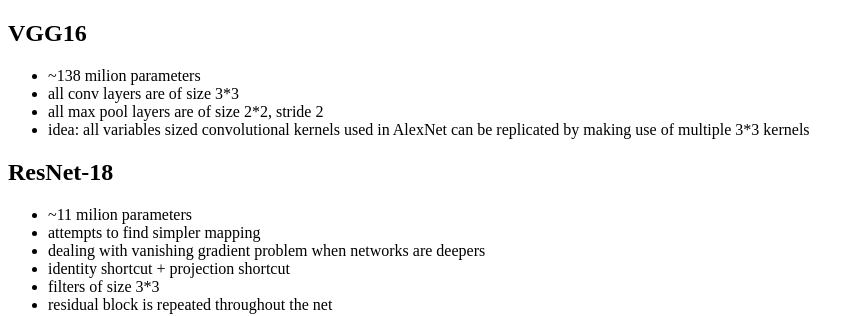
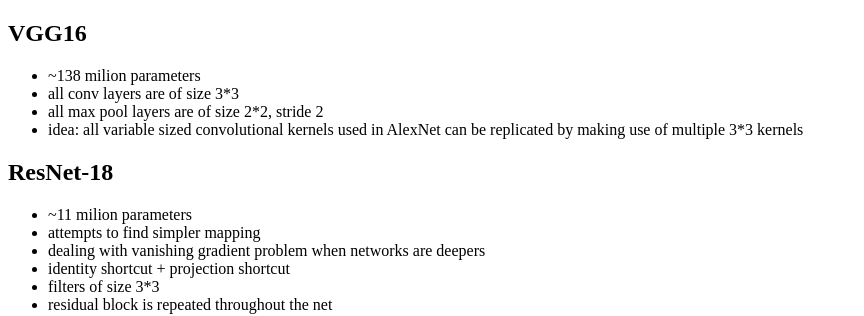
Before and after one commit to zahsa/zahsa.github.io, a Jekyll site: the page built from notes/dn.md, in a window 1280 px wide. Shown: the top 316 px of the page, without its empty margins (0-864 px from the left). Built offline with Jekyll 4.4.1, drawn with Linux system fonts in a browser that asks for light colours; our own code applies the rules of GitHub Pages for plain Markdown files.

Commit message:
Update dn.md

```diff
--- a/notes/dn.md
+++ b/notes/dn.md
@@ -2,7 +2,7 @@
 - ~138 milion parameters
 - all conv layers are of size 3*3
 - all max pool layers are of size 2*2, stride 2
-- idea: all variables sized convolutional kernels used in AlexNet can be replicated by making use of multiple 3*3 kernels
+- idea: all variable sized convolutional kernels used in AlexNet can be replicated by making use of multiple 3*3 kernels
 
 
 ## ResNet-18
```
